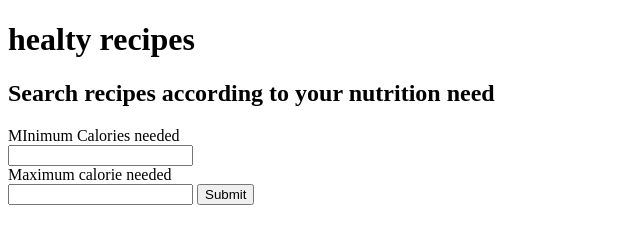
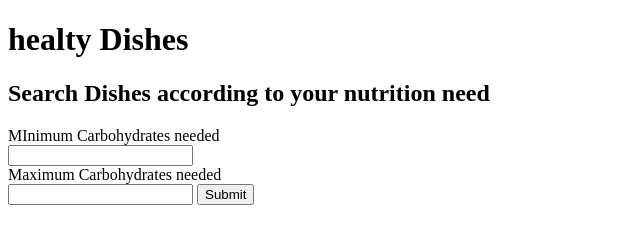
Before and after one commit to DiviyamPathak/Recipesbynutrition, a plain HTML site: page index.html in a window 1280 px wide. Shown: the whole page, without its empty margins (0-640 px from the left). Drawn offline with Linux system fonts and the light colour scheme.

Commit message:
corrections

```diff
--- a/index.html
+++ b/index.html
@@ -9,14 +9,14 @@
 </head>
 <body>
     <div class="heading">
-        <h1>healty recipes</h1>
-        <h2>Search recipes according to your nutrition need</h2>
+        <h1>healty Dishes</h1>
+        <h2>Search Dishes according to your nutrition need</h2>
 
     </div>
     <div class="input-from-user">
-        <label for="min-cal">MInimum Calories needed </label><br>
+        <label for="min-cal">MInimum Carbohydrates needed </label><br>
         <input type="number" name="" id="min-cal"><br>
-        <label for="max-cal">Maximum calorie needed </label><br>
+        <label for="max-cal">Maximum Carbohydrates needed </label><br>
         <input type="number" id="max-cal">
         <input type="submit"  id="subbtn">
     </div>
```
